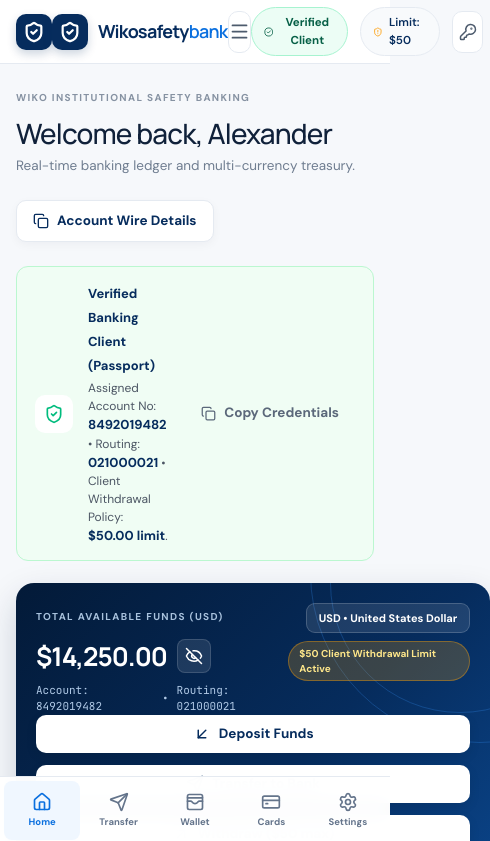
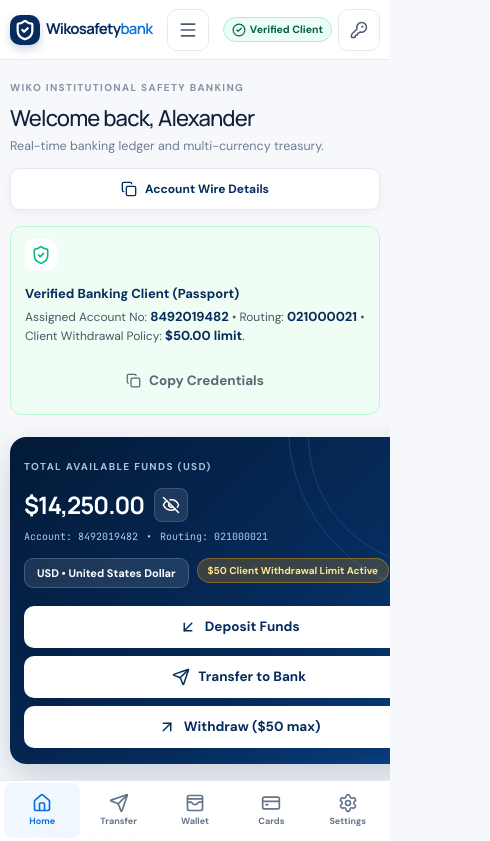
Before and after one commit to GoodnessFx/WikoSafetyBank, a React (Vite) app: page / in a window 390 px wide. Shown: the top 841 px of the page, 490 px wide, since content can reach past the window. Built offline with nearby package versions, Linux system fonts and the light colour scheme.

Commit message:
Fix cross-device responsiveness: resolve duplicate mobile brand, fix container overflow, fit all pages and modals to screen

```diff
--- a/src/App.tsx
+++ b/src/App.tsx
@@ -677,7 +677,6 @@ function Header({
   return (
     <header className="topbar">
       <div className="mobile-brand">
-        <Brand compact onAdminClick={onAdminClick} />
         <Brand onAdminClick={onAdminClick} />
       </div>
       <Button
@@ -686,7 +685,7 @@ function Header({
         onClick={onMenu}
         aria-label="Open menu"
       >
-        <Menu size={21} />
+        <Menu size={20} />
       </Button>
       <div className="topbar-actions">
         {/* Verification Status Pill */}
--- a/src/index.css
+++ b/src/index.css
@@ -1784,82 +1784,188 @@ h2 {
   margin-top: 3px;
 }
 
-/* RESPONSIVE DESIGN */
+/* =========================================================================
+   COMPREHENSIVE RESPONSIVE DESIGN (CROSS-DEVICE: DESKTOP, LAPTOP, TABLET, MOBILE)
+   ========================================================================= */
+
+html, body {
+  overflow-x: hidden;
+  width: 100%;
+}
+
+.app-shell {
+  width: 100%;
+  max-width: 100vw;
+  overflow-x: hidden;
+}
+
+@media (max-width: 1200px) {
+  .dashboard-grid {
+    grid-template-columns: 1fr;
+  }
+  .balance-card {
+    min-height: auto;
+    padding-bottom: 90px;
+  }
+}
+
 @media (max-width: 1080px) {
   .dashboard-grid,
   .transfer-layout,
   .settings-grid,
   .admin-layout-grid {
     grid-template-columns: 1fr;
-  }
-}
-
-@media (max-width: 760px) {
+    gap: 16px;
+  }
+  .admin-layout-grid {
+    display: flex;
+    flex-direction: column;
+  }
+  .cards-layout {
+    display: flex;
+    flex-direction: column;
+    gap: 18px;
+  }
+}
+
+@media (max-width: 860px) {
   .sidebar {
-    display: none;
+    display: none !important;
   }
   .app-main {
-    margin-left: 0;
-    width: 100%;
+    margin-left: 0 !important;
+    width: 100% !important;
+    max-width: 100vw !important;
+  }
+  .mobile-brand {
+    display: flex !important;
+    align-items: center;
+    gap: 8px;
+  }
+  .menu-button {
+    display: inline-flex !important;
   }
   .topbar {
-    height: 64px;
-    padding: 0 16px;
+    height: 60px;
+    padding: 0 14px;
     justify-content: space-between;
-  }
-  .mobile-brand {
-    display: flex;
-  }
-  .menu-button {
-    display: inline-flex;
+    gap: 10px;
+  }
+  .topbar-actions {
+    gap: 6px;
   }
   .user-profile-badge {
     display: none;
   }
+  .status-pill {
+    padding: 4px 8px;
+    font-size: 11px;
+    gap: 4px;
+  }
+  .limit-pill {
+    padding: 4px 8px;
+    font-size: 11px;
+    gap: 4px;
+  }
   main {
-    padding: 20px 16px 90px;
+    padding: 16px 14px 88px;
+    width: 100%;
+    max-width: 100vw;
+    box-sizing: border-box;
   }
   .welcome-row {
     flex-direction: column;
     align-items: flex-start;
+    gap: 12px;
+    margin-bottom: 16px;
+  }
+  .welcome-row h1 {
+    font-size: 22px;
+  }
+  .welcome-row p {
+    font-size: 12.5px;
+  }
+  .welcome-row > .flex {
+    width: 100%;
+    flex-wrap: wrap;
+  }
+  .welcome-row > .flex > .button {
+    flex: 1 1 auto;
+    font-size: 12px;
+  }
+  .status-banner {
+    display: flex;
+    flex-direction: column;
+    align-items: flex-start;
+    gap: 10px;
+    padding: 12px 14px;
+  }
+  .status-banner > span {
+    width: 32px;
+    height: 32px;
+  }
+  .status-banner > .button {
+    width: 100%;
+    margin-top: 4px;
   }
   .balance-card {
-    min-height: 290px;
-    padding: 20px;
+    min-height: auto;
+    padding: 20px 16px 20px;
+    position: relative;
+    border-radius: 16px;
+  }
+  .balance-top {
+    flex-direction: column;
+    gap: 14px;
+  }
+  .balance-top > div:last-child {
+    align-items: flex-start;
+    flex-direction: row;
+    flex-wrap: wrap;
+    gap: 8px;
   }
   .balance-line strong {
     font-size: 26px;
   }
+  .balance-credentials-row {
+    font-size: 10px;
+    flex-wrap: wrap;
+  }
   .balance-actions {
-    left: 20px;
-    right: 20px;
-    bottom: 20px;
+    position: static;
+    margin-top: 18px;
+    display: flex;
     flex-direction: column;
+    gap: 8px;
+    width: 100%;
   }
   .balance-action {
     width: 100%;
-    min-height: 38px;
+    min-width: 0;
+    min-height: 42px;
+    justify-content: center;
   }
   .bottom-nav {
-    display: grid;
+    display: grid !important;
     grid-template-columns: repeat(5, 1fr);
     position: fixed;
     bottom: 0;
     left: 0;
     right: 0;
-    height: 68px;
+    height: 64px;
     background: rgba(255, 255, 255, 0.98);
-    backdrop-filter: blur(10px);
+    backdrop-filter: blur(12px);
     border-top: 1px solid var(--line);
-    z-index: 30;
-    padding: 4px;
+    z-index: 40;
+    padding: 2px 4px 6px;
+    box-sizing: border-box;
   }
   .bottom-item {
     flex-direction: column;
     padding: 0;
-    font-size: 9.5px;
-    gap: 3px;
-    min-height: 52px;
+    font-size: 9px;
+    gap: 2px;
+    min-height: 48px;
     border-radius: 8px;
     color: #64748b;
   }
@@ -1872,16 +1978,106 @@ h2 {
     position: fixed;
     inset: 0;
     background: white;
-    z-index: 90;
+    z-index: 95;
     display: flex;
     flex-direction: column;
     gap: 8px;
-    padding: 20px;
+    padding: 20px 16px;
+    overflow-y: auto;
   }
   .sheet-head {
     display: flex;
     justify-content: space-between;
     align-items: center;
-    margin-bottom: 20px;
-  }
-}
+    margin-bottom: 16px;
+  }
+  .transfer-rails {
+    grid-template-columns: 1fr;
+  }
+  .form-row {
+    display: flex;
+    flex-direction: column;
+    gap: 0;
+  }
+  .coordinates-grid {
+    grid-template-columns: 1fr;
+  }
+  .admin-actions-grid {
+    grid-template-columns: 1fr;
+  }
+  .admin-log-item {
+    grid-template-columns: 1fr;
+    gap: 4px;
+  }
+  .wallets-grid {
+    grid-template-columns: 1fr;
+  }
+  .bank-chips-grid {
+    grid-template-columns: 1fr;
+  }
+  .modal {
+    width: 95% !important;
+    max-width: 95vw !important;
+    padding: 18px 16px !important;
+    max-height: 90vh;
+    overflow-y: auto;
+  }
+  .bank-card {
+    aspect-ratio: auto;
+    min-height: 200px;
+    padding: 18px 16px;
+  }
+  .card-foot {
+    grid-template-columns: 1fr 1fr;
+    gap: 10px;
+  }
+  .card-foot b {
+    grid-column: 1 / -1;
+    text-align: right;
+  }
+}
+
+@media (max-width: 480px) {
+  .topbar {
+    padding: 0 10px;
+  }
+  .brand {
+    font-size: 15px;
+    gap: 6px;
+  }
+  .brand-mark {
+    width: 30px;
+    height: 30px;
+  }
+  .limit-pill {
+    display: none;
+  }
+  .status-pill span {
+    font-size: 10.5px;
+  }
+  main {
+    padding: 14px 10px 84px;
+  }
+  .panel {
+    padding: 16px 14px;
+    border-radius: 14px;
+  }
+  .balance-card {
+    padding: 16px 14px;
+  }
+  .balance-line strong {
+    font-size: 24px;
+  }
+  .amount-input-box {
+    padding: 6px 10px;
+  }
+  .amount-input {
+    font-size: 18px;
+  }
+  .toast-banner {
+    width: 90%;
+    font-size: 11.5px;
+    padding: 8px 14px;
+    text-align: center;
+  }
+}
```
